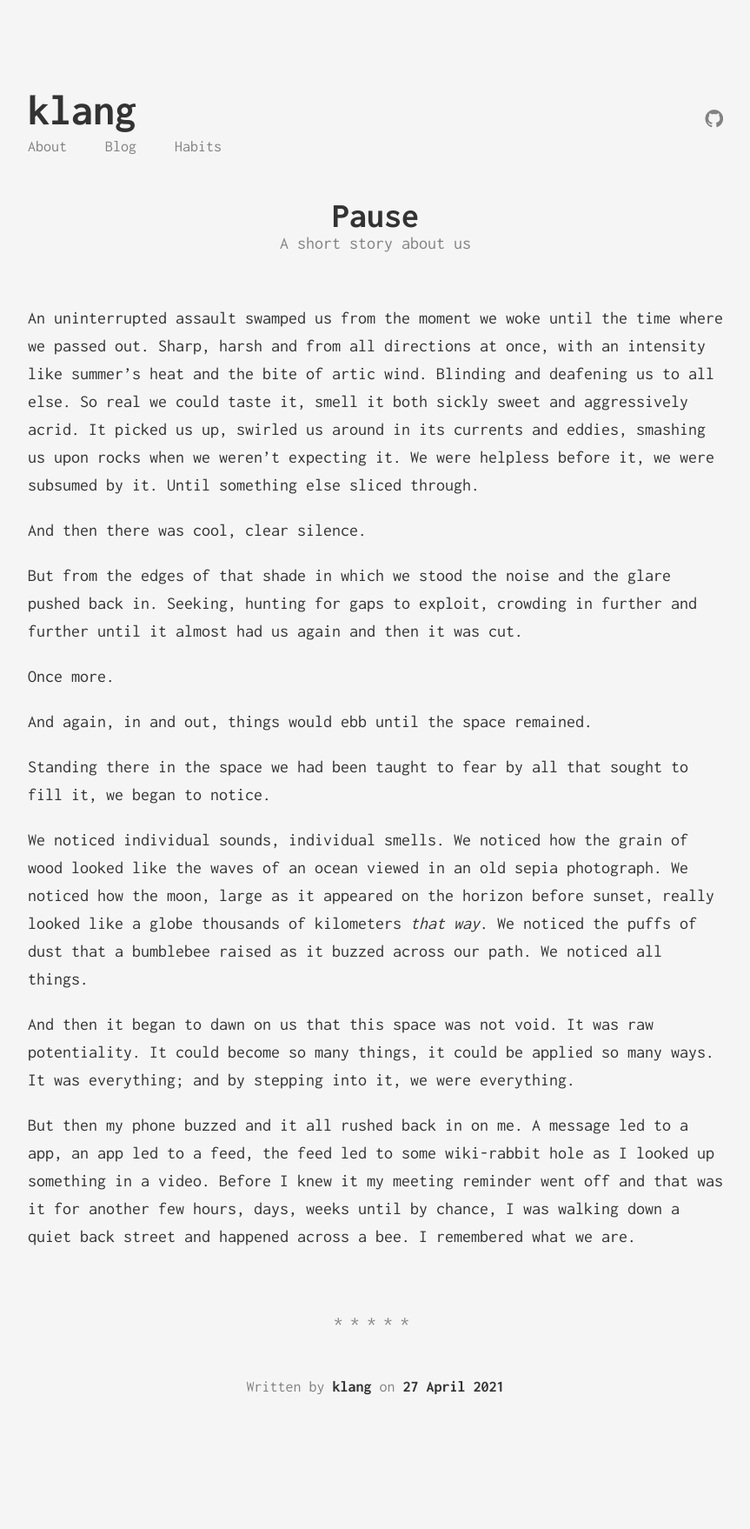
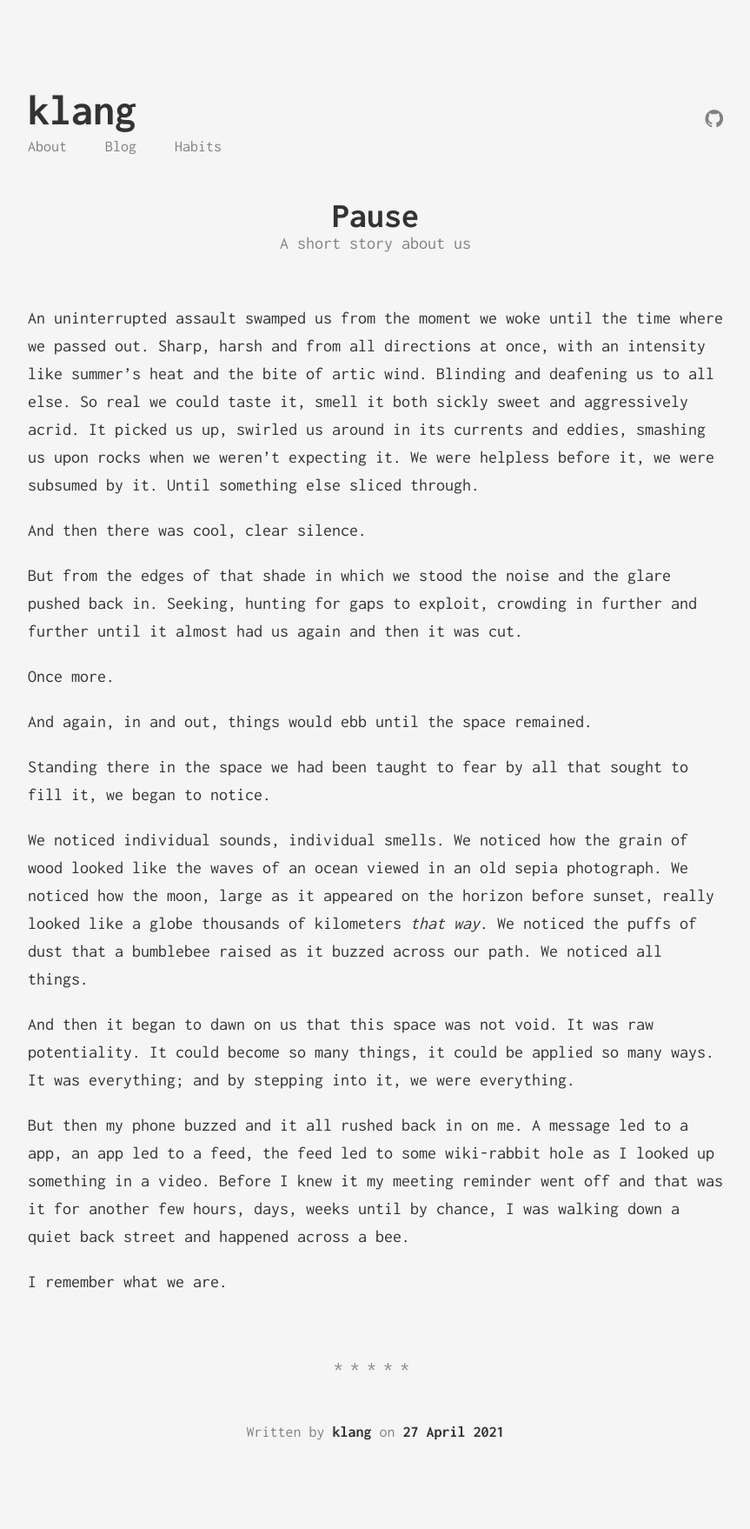
Before and after one commit to jetk/jetk.github.io, a Jekyll site: the page built from _posts/2021-04-27-pause.md, in a window 1280 px wide. Shown: the whole page at 87% size, without its empty margins (208-1071 px from the left). Built offline with Jekyll 4.4.1, drawn with Linux system fonts in a browser that asks for light colours; before the commit the page ends 1706 px from its top, so only the background shows below that.

Commit message:
copyeditpause

```diff
--- a/_posts/2021-04-27-pause.md
+++ b/_posts/2021-04-27-pause.md
@@ -22,4 +22,6 @@ We noticed individual sounds, individual smells. We noticed how the grain of woo
 
 And then it began to dawn on us that this space was not void. It was raw potentiality. It could become so many things, it could be applied so many ways. It was everything; and by stepping into it, we were everything.
 
-But then my phone buzzed and it all rushed back in on me. A message led to a app, an app led to a feed, the feed led to some wiki-rabbit hole as I looked up something in a video. Before I knew it my meeting reminder went off and that was it for another few hours, days, weeks until by chance, I was walking down a quiet back street and happened across a bee. I remembered what we are.
+But then my phone buzzed and it all rushed back in on me. A message led to a app, an app led to a feed, the feed led to some wiki-rabbit hole as I looked up something in a video. Before I knew it my meeting reminder went off and that was it for another few hours, days, weeks until by chance, I was walking down a quiet back street and happened across a bee.
+
+I remember what we are.
```
Also changed, not shown: other parts of _posts/2021-04-27-pause.md (+1 -1 lines).
